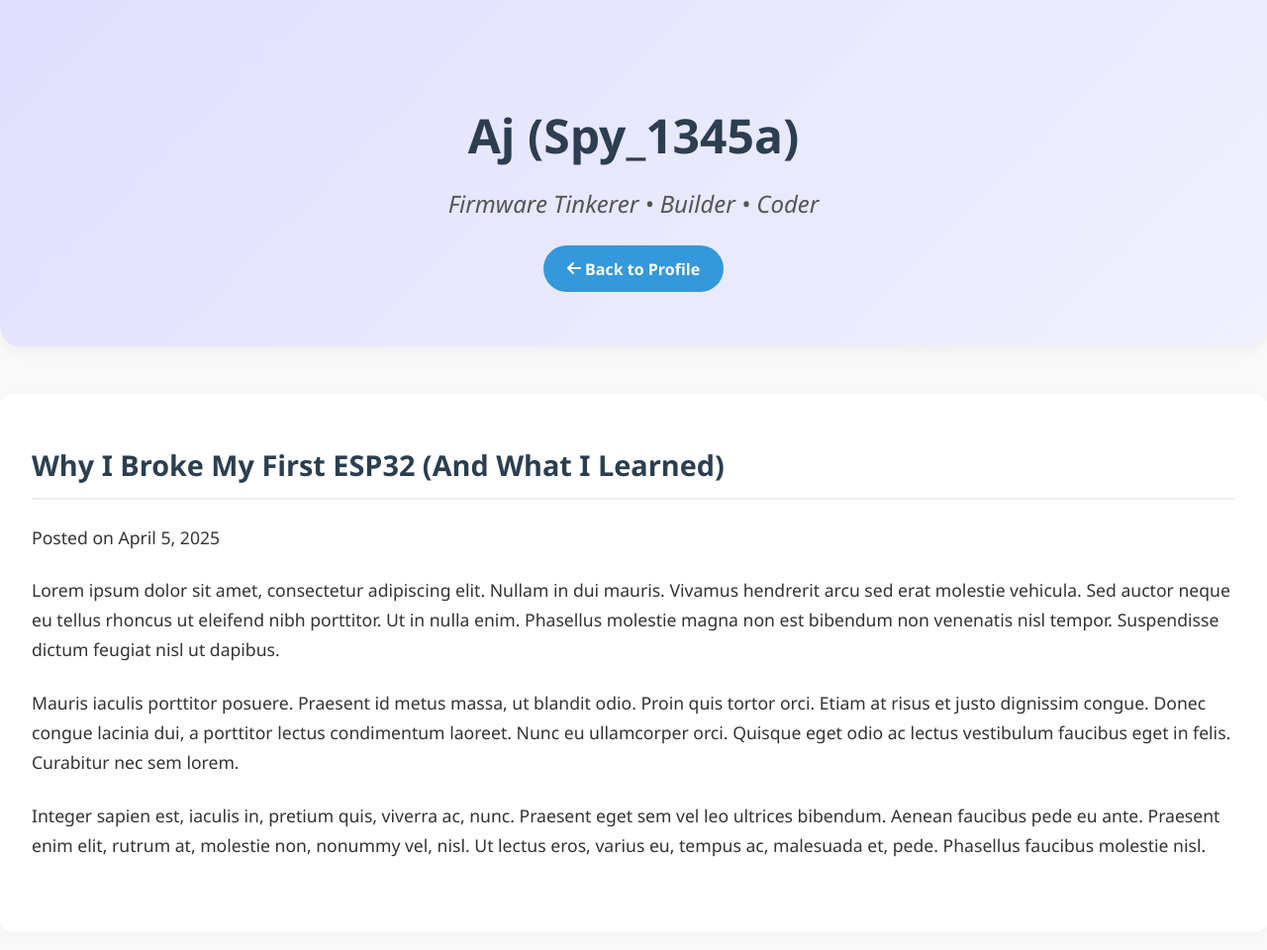
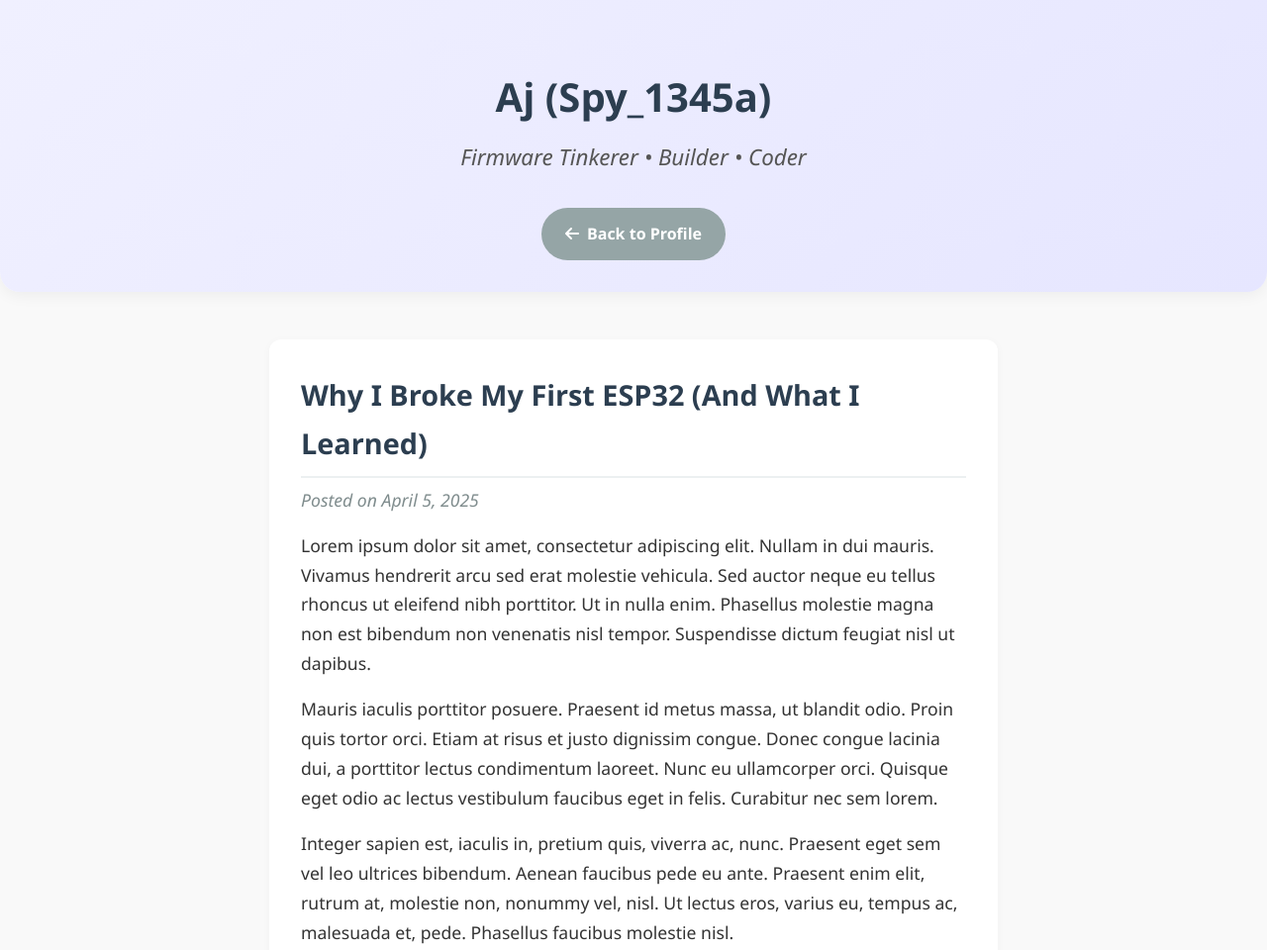
Before and after one commit to spy1345a/spy1345a.github.io, a plain HTML site: page blog.html in a window 1280 px wide. Shown: the top 960 px of the page at 99% size. Drawn offline with Linux system fonts and the light colour scheme; files that its build step writes are made by us from their sources.

Commit message:
Update style.css for blog

```diff
--- a/docs/css/style.css
+++ b/docs/css/style.css
@@ -244,3 +244,90 @@ footer p:first-of-type {
     padding: 2rem 1.5rem;
   }
 }
+
+/* ===== BLOG PAGE STYLES ===== */
+.blog-header {
+  background: linear-gradient(135deg, #f0f0ff, #e6e6ff);
+  text-align: center;
+  padding: 4rem 2rem 2rem;
+  margin-bottom: 3rem;
+}
+
+.blog-header h1 {
+  font-size: 2.5rem;
+  color: #2c3e50;
+}
+
+.blog-header .subheading {
+  font-size: 1.4rem;
+  color: #555;
+  margin-bottom: 2rem;
+}
+
+.back-btn {
+  display: inline-flex;
+  align-items: center;
+  gap: 0.5rem;
+  background-color: #95a5a6;
+  color: white;
+  font-size: 1rem;
+}
+
+.back-btn:hover {
+  background-color: #7f8c8d;
+}
+
+.blog-main {
+  max-width: 800px;
+  margin: 0 auto;
+  padding: 0 2rem;
+}
+
+.blog-post {
+  margin-bottom: 4rem;
+  padding: 2rem;
+  background-color: white;
+  border-radius: 12px;
+  box-shadow: 0 2px 10px rgba(0, 0, 0, 0.03);
+}
+
+.blog-post h2 {
+  color: #2c3e50;
+  margin-bottom: 0.5rem;
+  font-size: 1.8rem;
+}
+
+.post-meta {
+  color: #7f8c8d;
+  font-style: italic;
+  margin-bottom: 1.5rem;
+  font-size: 1rem;
+}
+
+.blog-post p {
+  font-size: 1.1rem;
+  margin-bottom: 1rem;
+}
+
+/* Ensure blog button looks different from others */
+.blog-button-container {
+  text-align: center;
+  margin-top: 2rem;
+}
+
+.blog-btn {
+  background-color: #8e44ad;
+  color: white;
+  padding: 0.8rem 1.8rem;
+  border-radius: 50px;
+  font-weight: 600;
+  transition: all 0.3s ease;
+  border: none;
+  font-size: 1rem;
+}
+
+.blog-btn:hover {
+  background-color: #7d3c98;
+  transform: translateY(-3px);
+  box-shadow: 0 5px 15px rgba(142, 68, 173, 0.3);
+}
```
